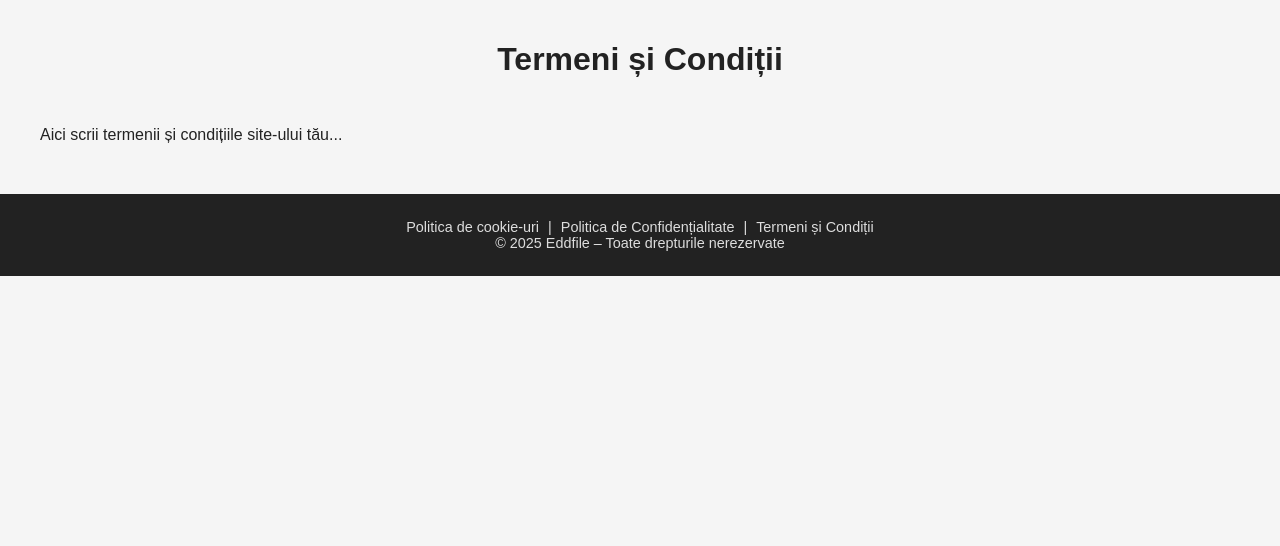
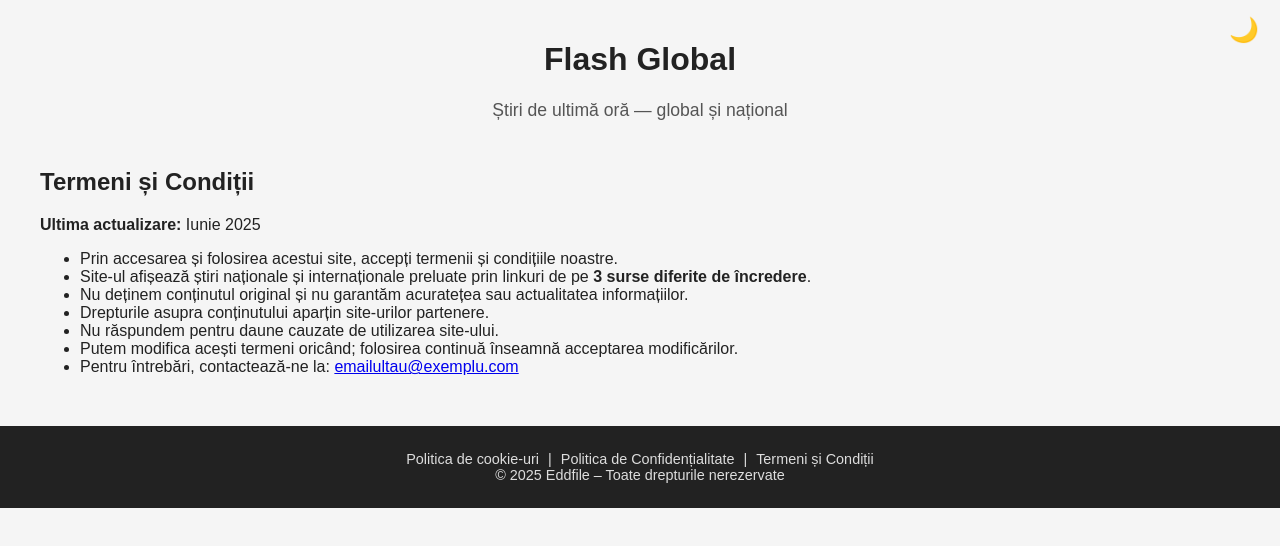
Before and after one commit to Eddfile/Flash-Global, a plain HTML site: page terms.html in a window 1280 px wide. Drawn offline with Linux system fonts and the light colour scheme.

Commit message:
Update terms.html

```diff
--- a/terms.html
+++ b/terms.html
@@ -3,17 +3,34 @@
 <head>
   <meta charset="UTF-8" />
   <meta name="viewport" content="width=device-width, initial-scale=1" />
-  <title>Termeni și Condiții</title>
+  <title>Termeni și Condiții - Flash Global</title>
   <link rel="stylesheet" href="style.css" />
+  <link
+    rel="stylesheet"
+    href="https://cdnjs.cloudflare.com/ajax/libs/font-awesome/6.5.1/css/all.min.css"
+    crossorigin="anonymous"
+    referrerpolicy="no-referrer"
+  />
 </head>
 <body>
   <header>
-    <h1>Termeni și Condiții</h1>
+    <h1>Flash Global</h1>
+    <p class="subtitle">Știri de ultimă oră — global și național</p>
+    <button id="toggle-dark" title="Comută tema">🌙</button>
   </header>
 
   <main class="container">
-    <p>Aici scrii termenii și condițiile site-ului tău...</p>
-    <!-- Adaugă conținutul complet pe care îl dorești aici -->
+    <h2>Termeni și Condiții</h2>
+    <p><strong>Ultima actualizare:</strong> Iunie 2025</p>
+    <ul>
+      <li>Prin accesarea și folosirea acestui site, accepți termenii și condițiile noastre.</li>
+      <li>Site-ul afișează știri naționale și internaționale preluate prin linkuri de pe <strong>3 surse diferite de încredere</strong>.</li>
+      <li>Nu deținem conținutul original și nu garantăm acuratețea sau actualitatea informațiilor.</li>
+      <li>Drepturile asupra conținutului aparțin site-urilor partenere.</li>
+      <li>Nu răspundem pentru daune cauzate de utilizarea site-ului.</li>
+      <li>Putem modifica acești termeni oricând; folosirea continuă înseamnă acceptarea modificărilor.</li>
+      <li>Pentru întrebări, contactează-ne la: <a href="mailto:emailultau@exemplu.com">emailultau@exemplu.com</a></li>
+    </ul>
   </main>
 
   <footer>
@@ -26,5 +43,7 @@
       © 2025 Eddfile – Toate drepturile nerezervate
     </div>
   </footer>
+
+  <script src="script.js"></script>
 </body>
 </html>
```
